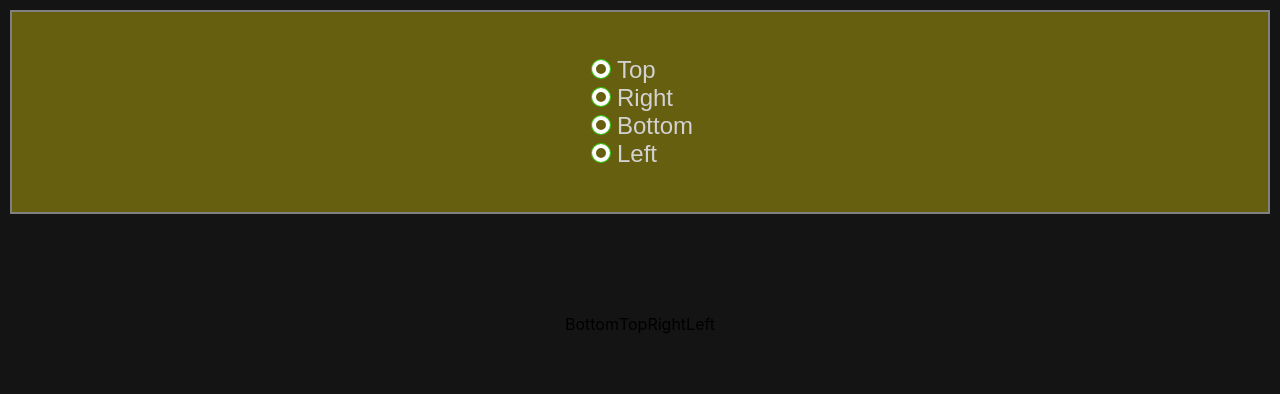
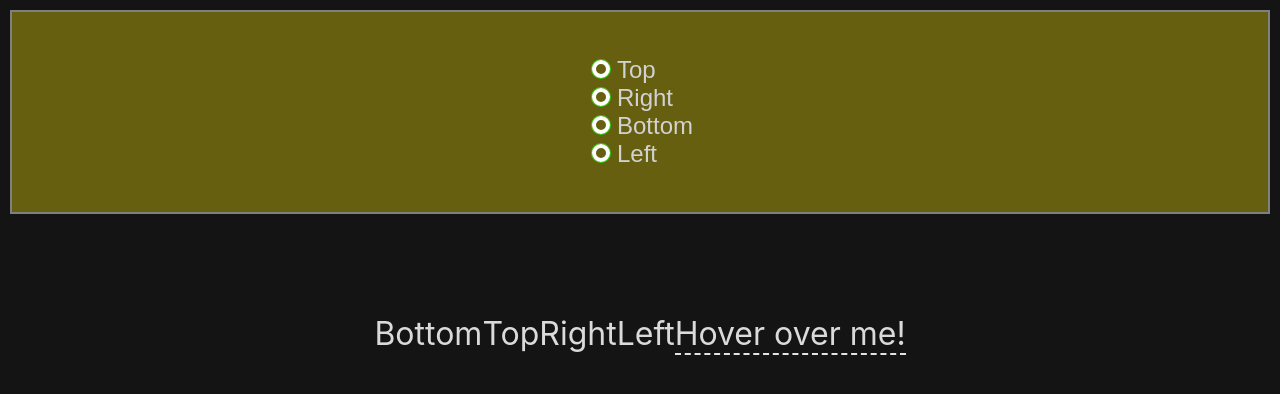
Before and after one commit to utkarsh680/ToolTip, a React (Create React App) app: page / in a window 1280 px wide. Shown: the top 394 px of the page. Built offline with nearby package versions, Linux system fonts and the light colour scheme; the HTML template or start-up script is replaced by a standard one.

Commit message:
add select function

```diff
--- a/src/App.js
+++ b/src/App.js
@@ -4,6 +4,7 @@ import Bottom from "./Components/bottom";
 import Top from "./Components/top";
 import Right from "./Components/right";
 import Left from "./Components/left";
+import Select from "./Components/select";
 
 const App = () => {
 
@@ -60,6 +61,7 @@ const App = () => {
      <Top />
      <Right />
      <Left />
+     <Select />
     </div>
     </div>
   );
--- /dev/null
+++ b/src/Components/select.js
@@ -0,0 +1,16 @@
+import Tooltip from 'rc-tooltip';
+import 'rc-tooltip/assets/bootstrap.css';
+
+const Select = () => {
+    var renderTooltip = <span>Select option!</span>
+    return (
+        <Tooltip
+        placement="right"
+        overlay={renderTooltip}
+        >
+            <span className='hover'>Hover over me!</span>
+        </Tooltip>
+    )
+}
+
+export default Select;
--- a/src/index.css
+++ b/src/index.css
@@ -52,3 +52,10 @@ input:checked {
   background-color: #25a10d;
   box-shadow: 0px 0px 0px 4px #6d6d6d;
 }
+.hover{
+  border-bottom: dashed 2px #e6e2e2;
+}
+span{
+  color: rgb(219, 218, 218);
+  font-size: 2rem;
+}
```
